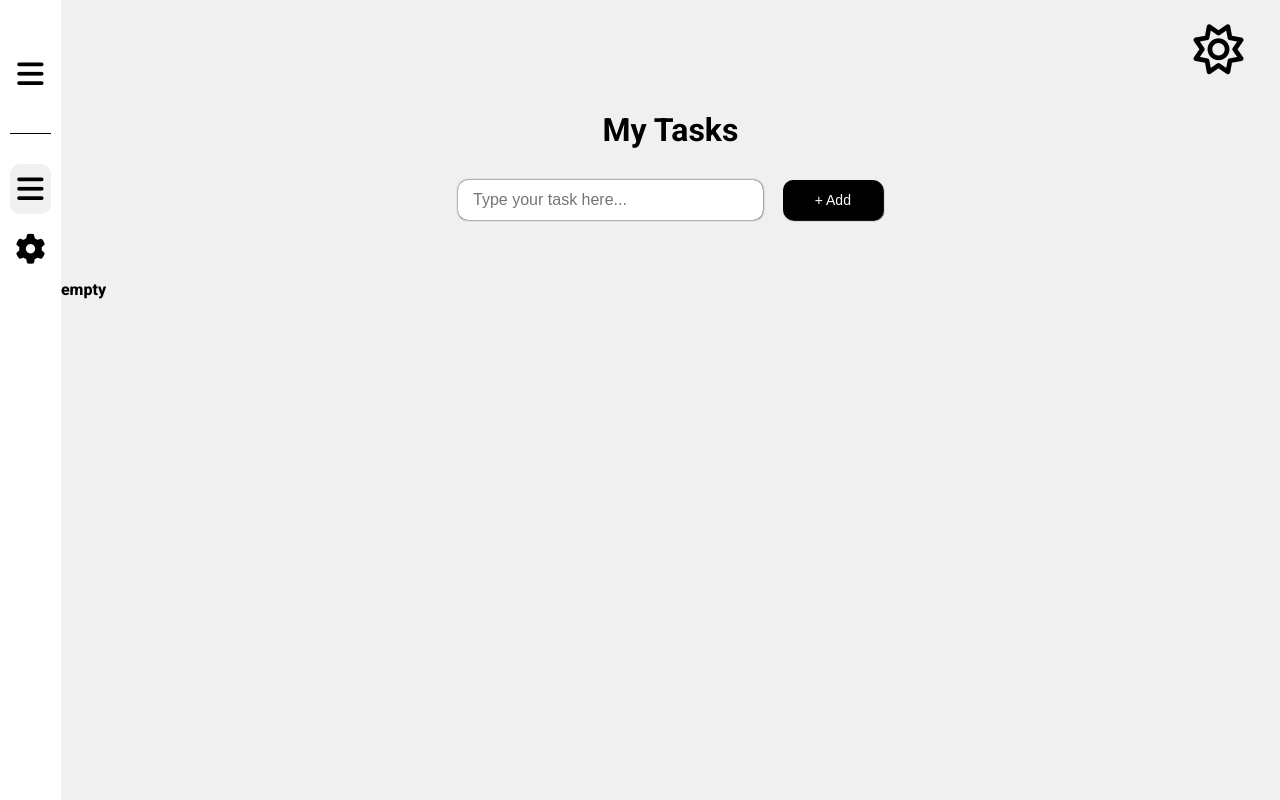
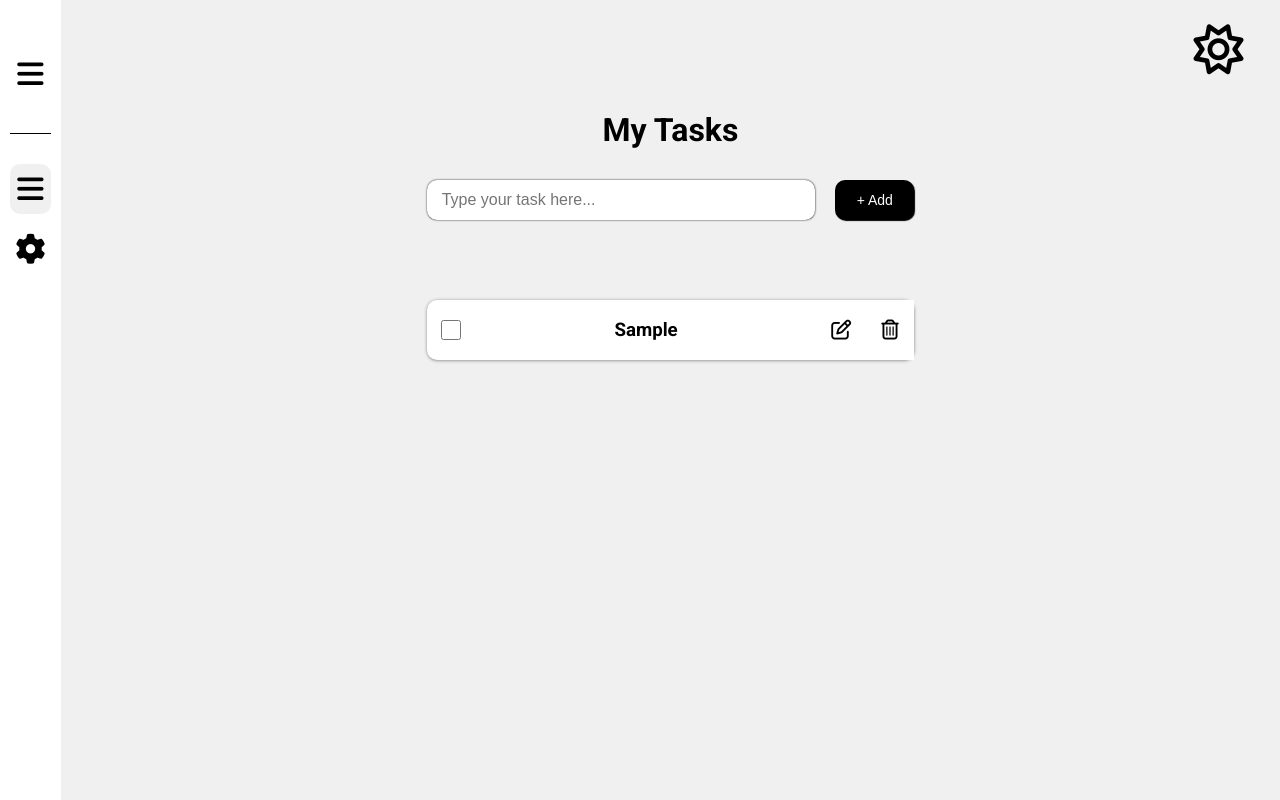
Before and after one commit to Ishowboss444/Todo-List, a Vue app: page / in a window 1280 px wide. Both pictures are taken after typing "Sample" into the empty fields and a click on the button "+ Add". Built offline with nearby package versions, Linux system fonts and the light colour scheme.

Commit message:
feat(delete feature added)
Delete feature has been successfully added in this project

```diff
--- a/src/App.vue
+++ b/src/App.vue
@@ -11,8 +11,14 @@ const todosObject = ref({
     Edit :false,
     id:id.value,
 })
-const isEmpty = ref(true)
-function fun(){
+const isEmpty = computed(()=>{
+    if(todosArray.value.length > 0){
+        return false
+    }else{
+        return true
+    }
+})
+function adder(){
     if(todosObject.value.title === ""){
         alert("complete the input")
         return
@@ -20,33 +26,60 @@ function fun(){
         todosObject.value.id = id.value
         todosArray.value.push({...todosObject.value})
         todosObject.value.title = ''
-        console.log(todosArray.value);
         id.value += 1
     }
 }
 function theme(){
     isDark.value = !isDark.value
 }
+function test(index){
+    console.log(index.id);
+    todosArray.value.splice(index.index,1)
+}
 </script>
 
 <template>
-    <aside class="aside">
+    <aside class="aside"
+    >
      <VSidebar/>
     </aside>
+
     <div class="main-section">
       <div class="header">
-        <span class="darkness" @click="theme"><i :class="isDark ? 'fa-regular fa-sun' : 'fa-regular fa-moon'"></i></span>
+        <span class="darkness"
+         @click="theme"
+         ><i :class="isDark ?
+         'fa-regular fa-sun' :
+         'fa-regular fa-moon'"
+          ></i>
+        </span>
       </div>
+      <div class="central-holder">
       <div class="logo">
         <h1>My Tasks</h1>
       </div>
       <div class="search-section">
-        <input type="text" class="search" placeholder="Type your task here..." v-model="todosObject.title">
-        <button @click="fun()">+ Add</button>
-        </div>
-        <div v-if="isEmpty" class="empty-card" @click="test">empty</div>
-        <div v-else class="card">
-            <VCard/>
-        </div>
+        <input type="text"
+        class="search"
+        placeholder="Type your task here..."
+        v-model="todosObject.title"
+        >
+
+        <button @click="adder()">+ Add</button>
+      </div>
+
+      <div v-if="isEmpty"
+      class="empty-card"
+      @click="test"
+      >empty</div>
+
+      <div v-else class="card">
+        <VCard
+        :title="todosArray"
+        @delete="test"
+        />
+      </div>
+
+      </div>
     </div>
 </template>
--- a/src/assets/main.css
+++ /dev/null
@@ -1,7 +0,0 @@
-@import './style.css';
-#app{
-  width: 100%;
-  height: 100vh;
-  display: grid;
-  grid-template-columns: 1fr 20fr;
-}
--- a/src/assets/style.css
+++ b/src/assets/style.css
@@ -3,6 +3,13 @@
   padding: 0;
   margin: 0;
   box-sizing: border-box;
+}
+
+#app {
+  width: 100%;
+  height: 100vh;
+  display: grid;
+  grid-template-columns: 1fr 20fr;
 }
 
 body {
@@ -52,6 +59,11 @@ body {
   background-color: rgb(240, 240, 240);
 }
 
+.central-holder {
+  width: 40%;
+  margin: 0 auto;
+}
+
 .header {
   width: 100%;
   height: 80px;
@@ -80,7 +92,7 @@ body {
   gap: 20px;
 }
 .search-section input {
-  width: 25%;
+  width: 100%;
   height: 40px;
   border-radius: 10px;
   outline: none;
@@ -100,4 +112,41 @@ body {
   font-weight: 500;
   cursor: pointer;
   box-shadow: 1px 1px 1px black;
+}
+
+.masterCard {
+  display: flex;
+  justify-content: center;
+  margin-top: 20px;
+}
+.masterCard .cards {
+  width: 100%;
+  height: 60px;
+  display: grid;
+  grid-template-columns: 1fr 7fr 1fr 1fr;
+  border-radius: 10px;
+  background-color: white;
+  box-shadow: 0.1px 0.6px 3.3px gray;
+}
+.masterCard .cards input {
+  width: 20px;
+  height: 20px;
+}
+.masterCard .cards .lined {
+  text-decoration: line-through;
+  text-decoration-thickness: 2px;
+  color: rgba(0, 0, 0, 0.678);
+}
+.masterCard .cards .icons {
+  background-color: white;
+  border: none;
+  outline: none;
+  font-size: 20px;
+}
+.masterCard .cards .order-of-cards {
+  height: 100%;
+  width: 100%;
+  display: flex;
+  justify-content: center;
+  align-items: center;
 }/*# sourceMappingURL=style.css.map */
--- a/src/assets/style.scss
+++ b/src/assets/style.scss
@@ -3,6 +3,12 @@
   padding: 0;
   margin: 0;
   box-sizing: border-box;
+}
+#app{
+  width: 100%;
+  height: 100vh;
+  display: grid;
+  grid-template-columns: 1fr 20fr;
 }
 body{
     font-family: "Roboto", sans-serif;
@@ -49,6 +55,10 @@ body{
 .main-section{
     background-color: rgb(240, 240, 240);
 }
+.central-holder{
+    width: 40%;
+    margin: 0 auto;
+}
 .header{
     width: 100%;
     height: 80px;
@@ -75,7 +85,7 @@ body{
     justify-content: center;
     gap: 20px;
     input{
-        width: 25%;
+        width: 100%;
         height: 40px;
         border-radius: 10px;
         outline: none;
@@ -97,3 +107,41 @@ body{
         box-shadow: 1px 1px 1px black;
     }
 }
+
+//-------------card Component
+.masterCard{
+    display: flex;
+    justify-content: center;
+    margin-top: 20px;
+    .cards{
+        width: 100%;
+        height: 60px;
+        display: grid;
+        grid-template-columns: 1fr 7fr 1fr 1fr;
+        border-radius: 10px;
+        background-color: white;
+        box-shadow: 0.1px 0.6px 3.3px gray;
+        input{
+            width: 20px;
+            height: 20px;
+        }
+        .lined{
+            text-decoration: line-through;
+            text-decoration-thickness: 2px;
+            color: rgba(0, 0, 0, 0.678);
+        }
+        .icons{
+            background-color: white;
+            border: none;
+            outline: none;
+            font-size: 20px;
+        }
+        .order-of-cards{
+            height: 100%;
+            width: 100%;
+            display: flex;
+            justify-content: center;
+            align-items: center;
+        }
+    }
+}
--- a/src/components/VCard.vue
+++ b/src/components/VCard.vue
@@ -1,6 +1,31 @@
 <script setup>
-
+    const props = defineProps({
+        title: Object
+    })
+    const emit = defineEmits(['delete'])
+    function indexSender(index){
+        emit('delete', {index:index,id:1})
+    }
 </script>
 <template>
-    <h1>not empty anymore!</h1>
+    <div  class="masterCard" v-for="(item , index) in props.title">
+        <div class="cards">
+            <div class="order-of-cards">
+                <input type="checkbox">
+            </div>
+            <div class="order-of-cards">
+                <h3 :class="props.title[index].completed?
+                'lined' : ''">{{ props.title[index].title }}</h3>
+            </div>
+            <div class="icons order-of-cards">
+                <i class="fa-regular fa-pen-to-square"></i>
+            </div>
+            <div class="icons order-of-cards">
+                <i
+                @click="indexSender(index)"
+                class="fa-regular fa-trash-can"
+            ></i>
+            </div>
+        </div>
+    </div>
 </template>
--- a/src/main.js
+++ b/src/main.js
@@ -1,4 +1,4 @@
-import './assets/main.css'
+import './assets/style.css'
 
 import { createApp } from 'vue'
 import App from './App.vue'
```
Also changed, not shown: 1 other file (tests, documents, lock files or other folders).
